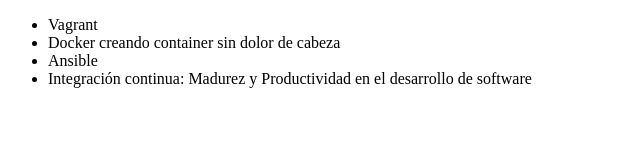
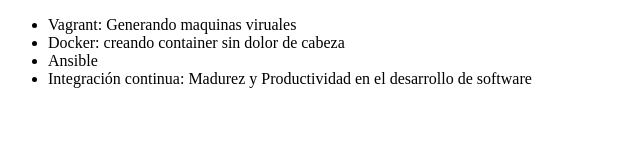
Before and after one commit to robsorto/alura-git, a plain HTML site: page index.html in a window 1280 px wide. Shown: the whole page, without its empty margins (0-640 px from the left). Drawn offline with Linux system fonts and the light colour scheme.

Commit message:
corriendo curso vagrant

```diff
--- a/index.html
+++ b/index.html
@@ -6,8 +6,8 @@
 </head>
 <body>
      <ul>
-         <li> Vagrant </li>
-         <li> Docker creando container sin dolor de cabeza</li>
+         <li> Vagrant: Generando maquinas viruales </li>
+         <li> Docker: creando container sin dolor de cabeza</li>
          <li> Ansible </li>
          <li> Integración continua: Madurez y Productividad en el desarrollo de software</li>
      </ul>
```
